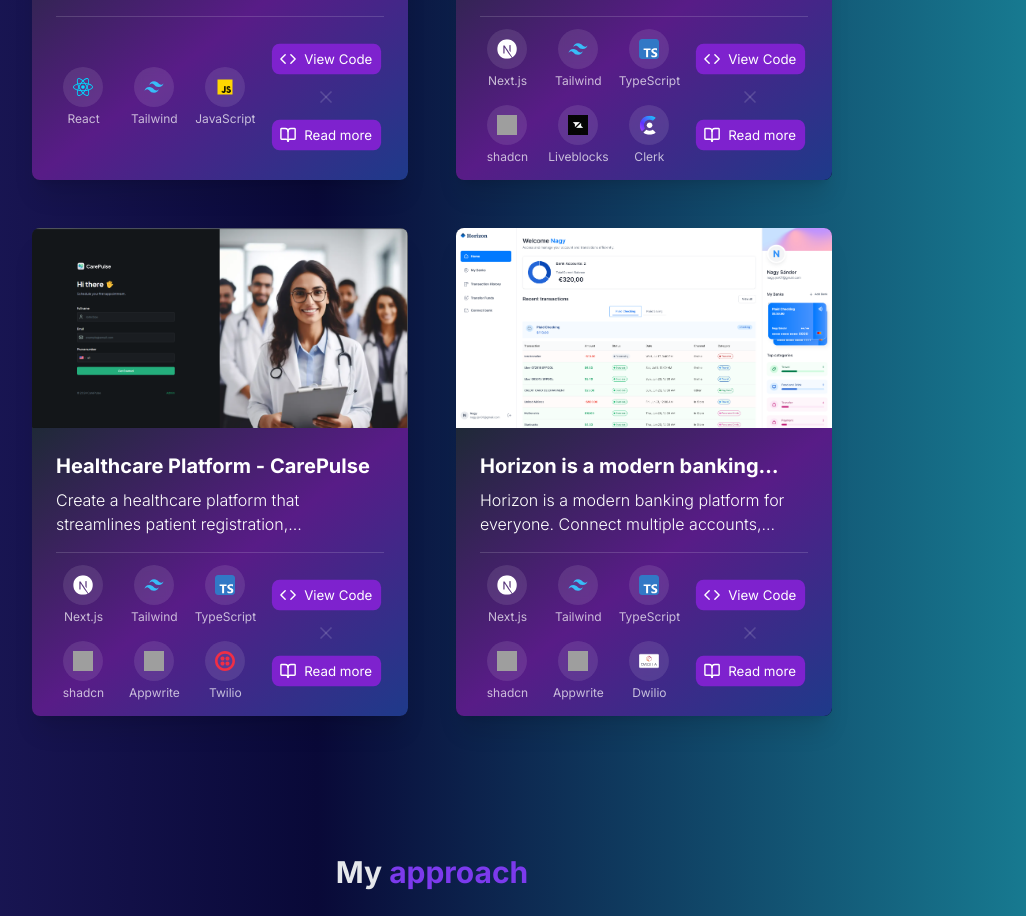
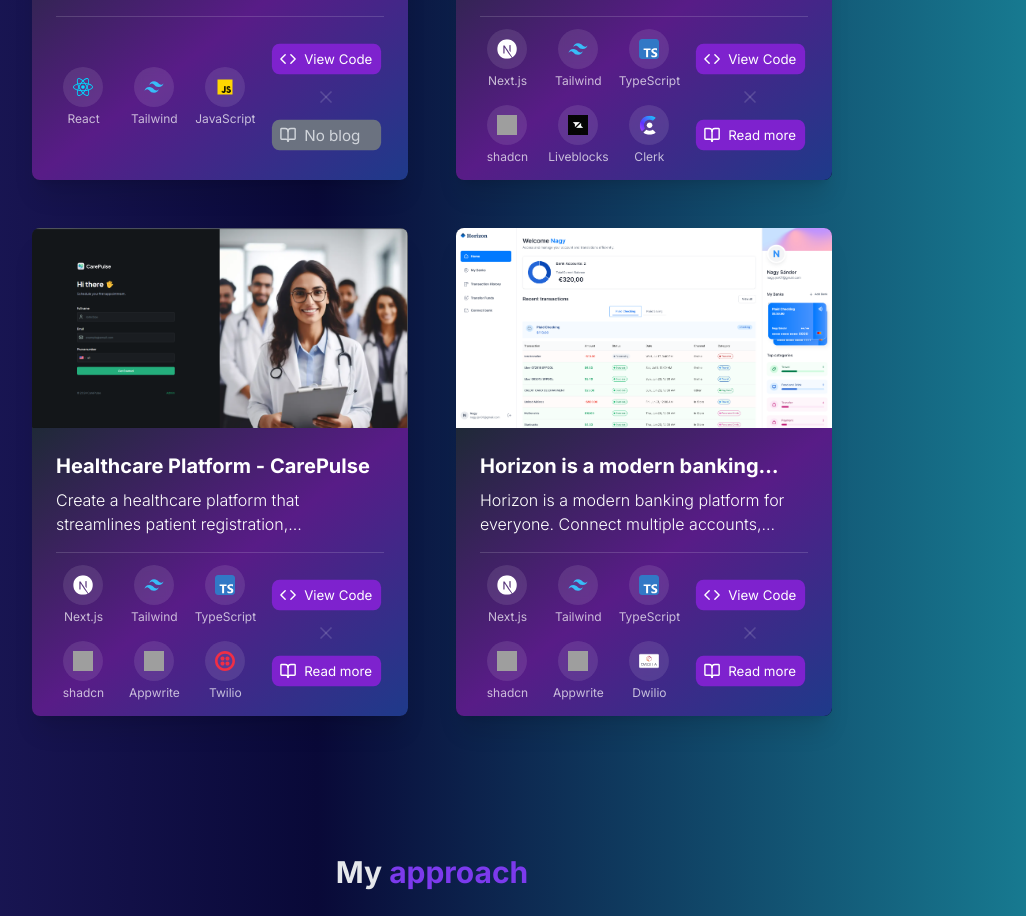
Before and after one commit to mate10106/portfolio, a Next.js app: page / in a window 1280 px wide. Shown: the part 1824-2740 px from the top of the page, without its empty margins (208-1234 px from the left). Built offline with nearby package versions, Linux system fonts and the light colour scheme; grey boxes are pictures that could not be loaded.

Commit message:
added no blog button

```diff
--- a/src/components/Projects.tsx
+++ b/src/components/Projects.tsx
@@ -8,6 +8,7 @@
 import Image from "next/image";
 import Link from "next/link";
 import TechIcon from "./TechIcon";
+import clsx from "clsx";
 
 const Projects = () => {
   useGSAP(() => {
@@ -82,14 +83,27 @@
                         </div>
                         <X className="flex mx-auto w-5 h-5 text-white/15" />
                         <div>
+                          {blogLink ? (
                             <Link
                               href={blogLink}
                               rel="noopener noreferrer"
-                            className="flex items-center bg-purple-700 rounded-lg h-8 w-[7.2rem] scale-95 hover:scale-100 hover:text-black transition-all duration-300"
+                              className={clsx(
+                                "flex items-center bg-purple-700 rounded-lg h-8 w-[7.2rem] scale-95 hover:scale-100 hover:text-black transition-all duration-300"
+                              )}
                             >
                               <BookOpen size={18} className="mx-2" />
                               <span className="text-sm">Read more</span>
                             </Link>
+                          ) : (
+                            <div
+                              className={clsx(
+                                "flex items-center bg-gray-500 rounded-lg h-8 w-[7.2rem] scale-95 cursor-not-allowed text-gray-300"
+                              )}
+                            >
+                              <BookOpen size={18} className="mx-2" />
+                              <span className="text-base">No blog</span>
+                            </div>
+                          )}
                         </div>
                       </div>
                     </div>
```
Lines whose indentation alone changed are shown as unchanged.
